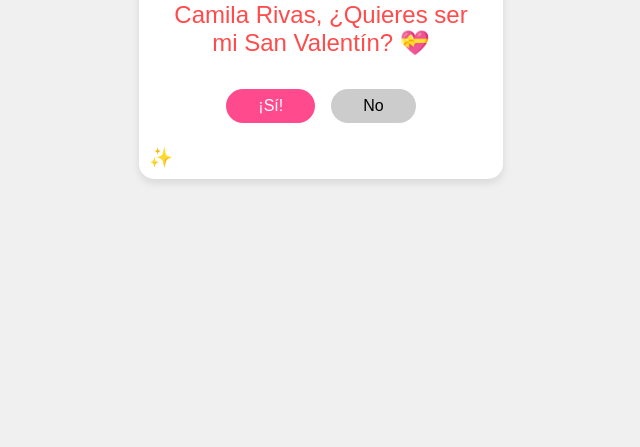
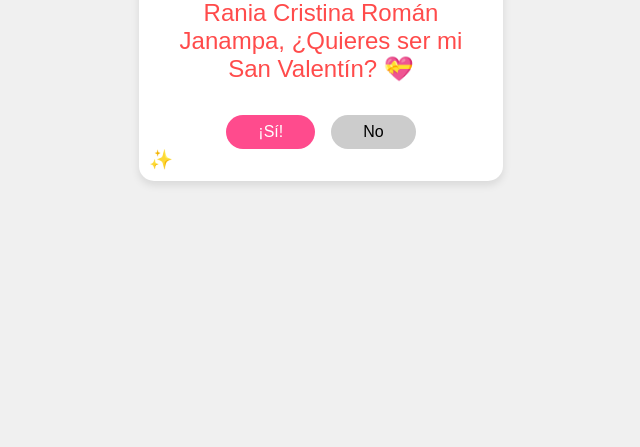
Before and after one commit to wonderless/boton_mueve, a plain HTML site: page index.html in a window 1280 px wide. Shown: the part 353-800 px from the top of the page, without its empty margins (319-959 px from the left). Drawn offline with Linux system fonts and the light colour scheme.

Commit message:
first commizxasdasdasdzt

```diff
--- a/index.html
+++ b/index.html
@@ -100,7 +100,7 @@
     <div class="proposal-card">
         <div id="initial-content">
             <div class="heart">❤️</div>
-            <div class="title">Camila Rivas, ¿Quieres ser mi San Valentín? 💝</div>
+            <div class="title"> Rania Cristina Román Janampa, ¿Quieres ser mi San Valentín? 💝</div>
             <div class="buttons">
                 <button class="btn btn-yes">¡Sí!</button>
                 <button class="btn btn-no" id="noBtn">No</button>
```
